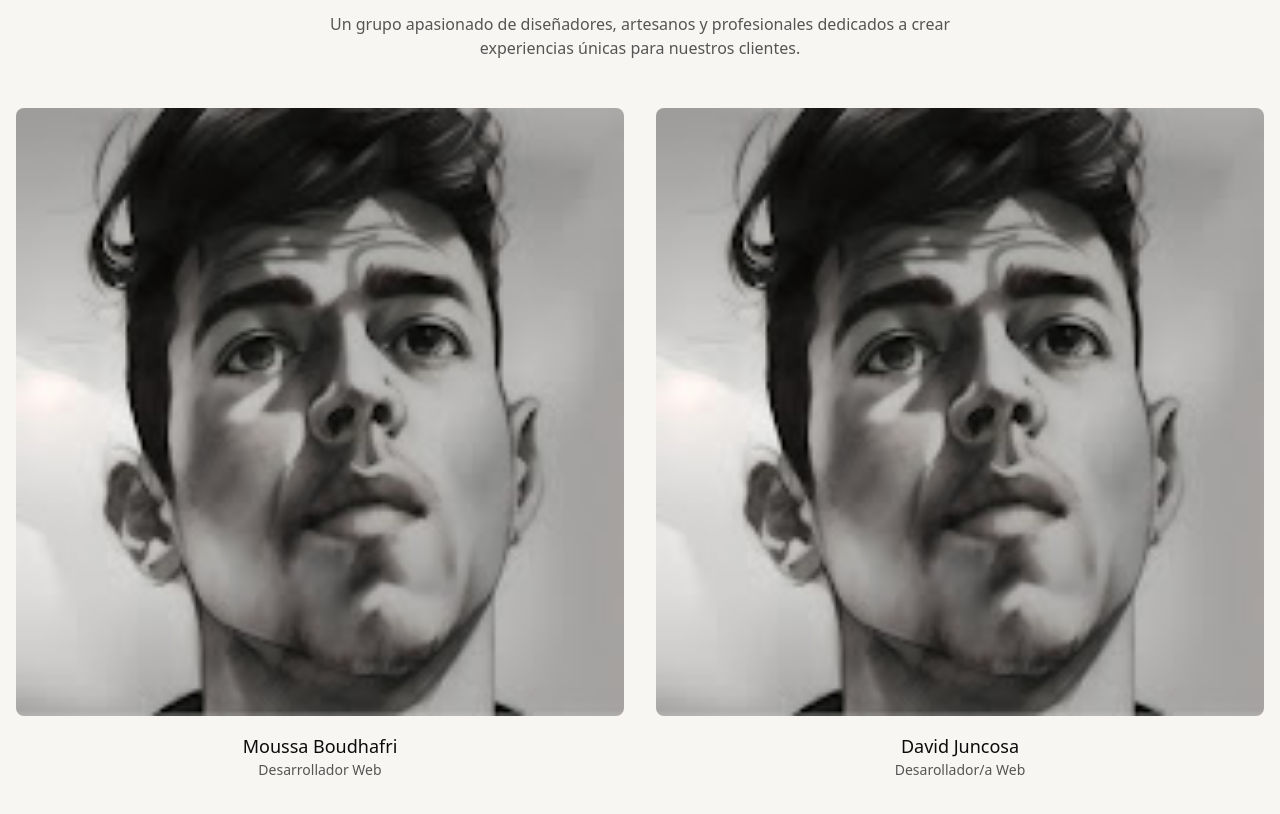
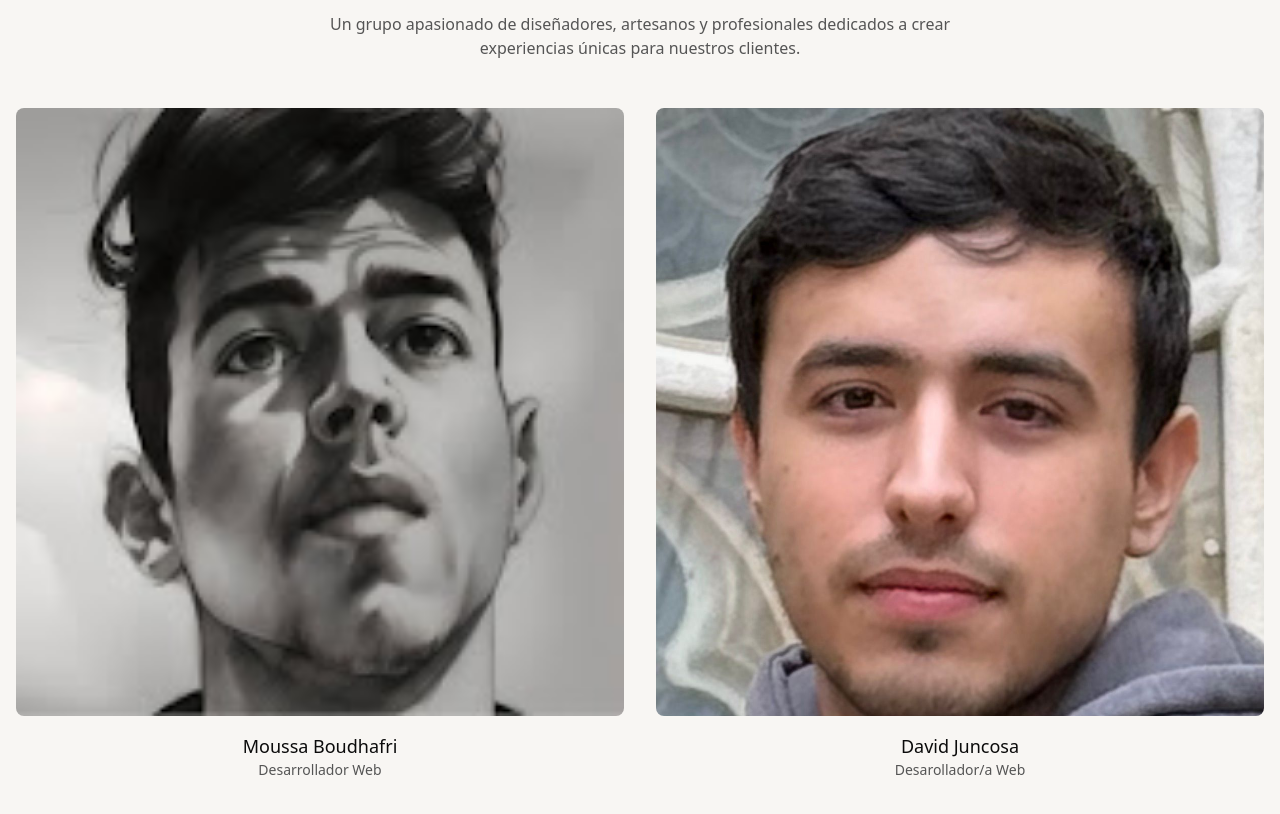
Before and after one commit to ElPatoDelCuak/CustomLab_UI, a Next.js app in the folder customlab/: page /information/about in a window 1280 px wide. Shown: the part 2039-2853 px from the top of the page. Built offline with nearby package versions, Linux system fonts and the light colour scheme; no server answers.

Commit message:
change image team

```diff
--- a/customlab/src/app/information/about/page.tsx
+++ b/customlab/src/app/information/about/page.tsx
@@ -120,7 +120,7 @@ export default function SobreNosotrosPage() {
             <div className="grid sm:grid-cols-2 lg:grid-cols-2 gap-8">
               {[
                 { name: "Moussa Boudhafri", role: "Desarrollador Web", image: "/img/team/team1.jpg" },
-                { name: "David Juncosa", role: "Desarollador/a Web", image: "/img/team/team2.jpg" },
+                { name: "David Juncosa", role: "Desarollador/a Web", image: "/img/team/david.jpeg" },
               ].map((member) => (
                 <div key={member.name} className="text-center">
                   <div
```
Also changed, not shown: customlab/public/img/team/david.jpeg (added), customlab/public/img/team/team2.jpg (deleted).
